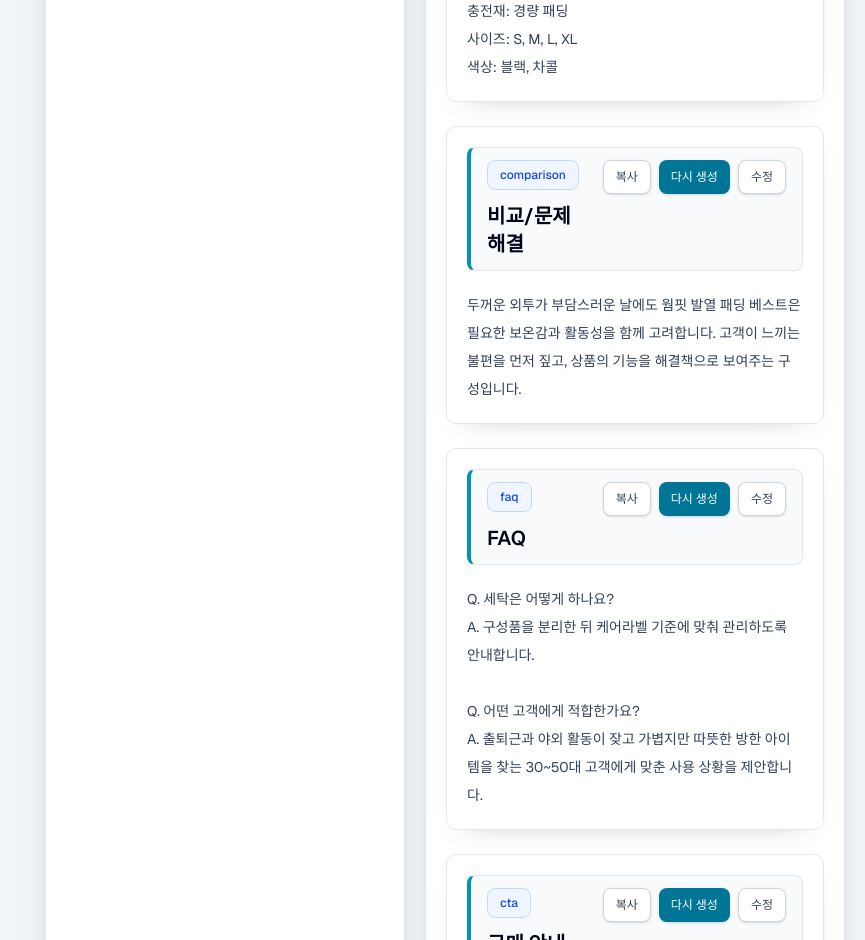
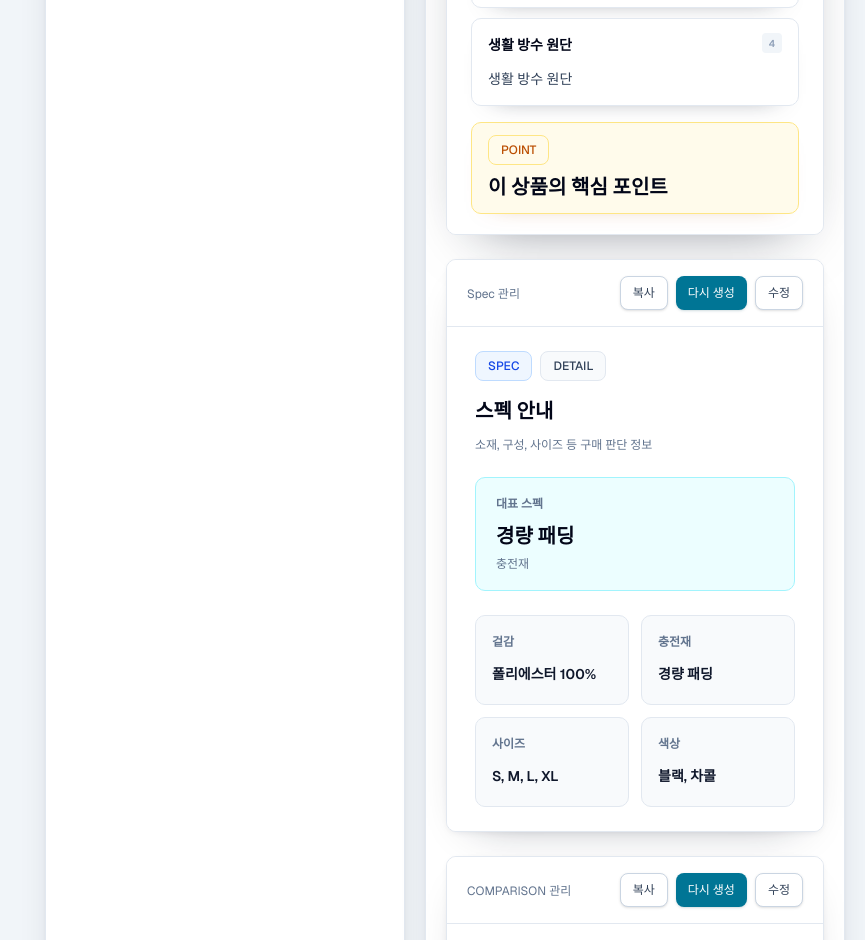
Before and after one commit to one-and1/detail-page-maker, a Next.js app: page / in a window 1280 px wide. Shown: the part 1860-2800 px from the top of the page, without its empty margins (415-1280 px from the left). Built offline with nearby package versions, Linux system fonts and the light colour scheme; no server answers.

Commit message:
260612 USP/Spec 렌더링 1차 완료

```diff
--- a/src/components/detail-preview.tsx
+++ b/src/components/detail-preview.tsx
@@ -1,14 +1,14 @@
 "use client";
 
 import { useEffect, useRef, useState } from "react";
-import { TONE_LABELS } from "@/src/lib/tone-system";
-import type { DetailSection, ProductInfo } from "@/src/types";
 import { Badge } from "@/src/components/ui/badge";
 import { Button } from "@/src/components/ui/button";
 import { Card, CardBody, CardHeader } from "@/src/components/ui/card";
 import { Caption, Headline, Text } from "@/src/components/ui/typography";
 import { cn } from "@/src/lib/class-names";
 import { fieldControlClass, previewContainerClass } from "@/src/lib/design-system";
+import { TONE_LABELS } from "@/src/lib/tone-system";
+import type { DetailSection, ProductInfo } from "@/src/types";
 
 type Props = {
   product: ProductInfo;
@@ -17,8 +17,6 @@ type Props = {
   onSectionRegenerate: (sectionId: DetailSection["id"]) => void | Promise<void>;
 };
 
-const FALLBACK_PROJECT_NAME = "새 프로젝트";
-
 type CopyTarget = "all" | DetailSection["id"];
 type CopyStatus = {
   kind: "success" | "error";
@@ -26,18 +24,26 @@ type CopyStatus = {
   message: string;
 } | null;
 
+const FALLBACK_PROJECT_NAME = "새 프로젝트";
+
 const formatSectionForCopy = (section: DetailSection) =>
   `${section.title}\n\n${section.copy.trim()}`;
 
 const formatAllSectionsForCopy = (sections: DetailSection[]) =>
   sections.map(formatSectionForCopy).join("\n\n---\n\n");
 
+const stripListMarker = (line: string) =>
+  line.replace(/^[-*•\d.)\s]+/, "").trim();
+
+const getContentLines = (copy: string) =>
+  copy
+    .split(/\n+/)
+    .map((line) => stripListMarker(line.trim()))
+    .filter(Boolean);
+
 const getHeroSubCopy = (section: DetailSection, product: ProductInfo) => {
   const productLabel = `${product.brandName} ${product.productName}`.trim();
-  const candidates = section.copy
-    .split(/\n{2,}|\n/)
-    .map((line) => line.trim())
-    .filter(Boolean);
+  const candidates = getContentLines(section.copy);
 
   return (
     candidates.find(
@@ -48,6 +54,167 @@ const getHeroSubCopy = (section: DetailSection, product: ProductInfo) => {
     "첫 화면에서 고객이 바로 이해할 수 있는 핵심 메시지를 배치합니다."
   );
 };
+
+type UspItem = {
+  title: string;
+  description: string;
+};
+
+type SpecRow = {
+  label: string;
+  value: string;
+};
+
+const truncateText = (text: string, maxLength: number) =>
+  text.length > maxLength ? `${text.slice(0, maxLength).trim()}...` : text;
+
+const getShortUspTitle = (text: string) => {
+  const normalizedText = text.replace(/\s+/g, " ").trim();
+  const phrase = normalizedText
+    .split(/(?:으로|로|에도|에서|까지|,|，|\.|!|\?)/)[0]
+    .trim();
+
+  return phrase || normalizedText;
+};
+
+const toUspItem = (line: string): UspItem => {
+  const [rawTitle, ...rest] = line.split(/[:：]/);
+  const colonDescription = rest.join(":").trim();
+
+  if (colonDescription) {
+    return {
+      title: getShortUspTitle(rawTitle),
+      description: truncateText(colonDescription, 76),
+    };
+  }
+
+  const [firstSentence, ...remainingSentences] = line
+    .split(/[.!?。]|[,，]/)
+    .map((item) => item.trim())
+    .filter(Boolean);
+  const title = getShortUspTitle(firstSentence || line);
+  const description = remainingSentences.join(" ") || line;
+
+  return {
+    title,
+    description: truncateText(description, 76),
+  };
+};
+
+const getUspItems = (section: DetailSection, product: ProductInfo) => {
+  const lines = getContentLines(section.copy).filter(
+    (line) => line !== section.title,
+  );
+  const source = lines.length > 0 ? lines : getContentLines(product.usp);
+
+  if (source.length > 1) {
+    return source.slice(0, 4);
+  }
+
+  return (source[0] || section.description || product.usp)
+    .split(/[,.·]/)
+    .map((item) => item.trim())
+    .filter(Boolean)
+    .slice(0, 4);
+};
+
+const getUspCards = (section: DetailSection, product: ProductInfo) =>
+  getUspItems(section, product).map(toUspItem);
+
+const SPEC_LABELS = [
+  "소재",
+  "재질",
+  "충전재",
+  "사이즈",
+  "색상",
+  "컬러",
+  "무게",
+  "중량",
+  "구성",
+  "원산지",
+  "제조국",
+  "대상",
+  "용도",
+  "카테고리",
+  "브랜드",
+] as const;
+
+const normalizeSpecLabel = (label: string) =>
+  label
+    .replace(/제품\s*스펙|스펙|구매\s*전\s*확인|확인하세요/gi, "")
+    .trim();
+
+const parseSpecLine = (line: string): SpecRow | null => {
+  const compactLine = line.replace(/\s+/g, " ").trim();
+
+  if (!compactLine || compactLine.length > 96) {
+    return null;
+  }
+
+  const [rawLabel, ...colonRest] = compactLine.split(/[:：]/);
+  const colonValue = colonRest.join(":").trim();
+  const normalizedLabel = normalizeSpecLabel(rawLabel);
+
+  if (colonValue && normalizedLabel && normalizedLabel.length <= 12) {
+    return {
+      label: normalizedLabel,
+      value: colonValue,
+    };
+  }
+
+  const matchedLabel = SPEC_LABELS.find((label) =>
+    compactLine.startsWith(label),
+  );
+
+  if (matchedLabel) {
+    const value = compactLine
+      .slice(matchedLabel.length)
+      .replace(/^[-\s/|·:：]+/, "")
+      .trim();
+
+    if (value) {
+      return {
+        label: matchedLabel === "컬러" ? "색상" : matchedLabel,
+        value,
+      };
+    }
+  }
+
+  return null;
+};
+
+const getSpecRows = (section: DetailSection, product: ProductInfo) => {
+  const source = [
+    ...getContentLines(product.specs),
+    ...getContentLines(section.copy).filter((line) => line !== section.title),
+  ];
+  const rows: SpecRow[] = [];
+  const seenLabels = new Set<string>();
+
+  source.forEach((line) => {
+    const row = parseSpecLine(line);
+
+    if (!row || seenLabels.has(row.label)) {
+      return;
+    }
+
+    seenLabels.add(row.label);
+    rows.push(row);
+  });
+
+  const fallbackRows: SpecRow[] = [
+    { label: "브랜드", value: product.brandName },
+    { label: "제품명", value: product.productName },
+    { label: "카테고리", value: product.category },
+  ].filter((row) => row.value.trim());
+
+  return (rows.length > 0 ? rows : fallbackRows).slice(0, 8);
+};
+
+const getSpecHighlight = (rows: SpecRow[]) =>
+  rows.find((row) =>
+    ["소재", "재질", "충전재", "사이즈", "색상"].includes(row.label),
+  );
 
 export function DetailPreview({
   product,
@@ -179,8 +346,22 @@ export function DetailPreview({
     </div>
   );
 
-  const renderSectionEditor = (section: DetailSection) =>
-    editingSectionId === section.id ? (
+  const renderManagementHeader = (section: DetailSection, label: string) => (
+    <CardHeader className="flex items-start justify-between gap-3 bg-white px-4 py-3">
+      <Caption className="pt-2 text-slate-400">{label}</Caption>
+      {renderSectionActions(section)}
+    </CardHeader>
+  );
+
+  const renderSectionEditor = (
+    section: DetailSection,
+    options: { hideReadOnlyCopy?: boolean } = {},
+  ) => {
+    if (editingSectionId !== section.id && options.hideReadOnlyCopy) {
+      return null;
+    }
+
+    return editingSectionId === section.id ? (
       <div className="mt-5 grid gap-3">
         <textarea
           className={cn(fieldControlClass, "min-h-48 resize-y leading-7")}
@@ -205,20 +386,21 @@ export function DetailPreview({
         {section.copy}
       </div>
     );
+  };
 
   const renderHeroSection = (section: DetailSection) => {
     const heroSubCopy = getHeroSubCopy(section, product);
 
     return (
-      <section
+      <Card
+        as="section"
+        id={`detail-section-${section.id}`}
         key={section.id}
-        id={`detail-section-${section.id}`}
-        className="overflow-hidden rounded-lg border border-slate-200 bg-white shadow-[var(--shadow-card-hover)]"
+        className="overflow-hidden"
+        padding="none"
+        shadow="elevated"
       >
-        <div className="flex items-start justify-between gap-3 border-b border-slate-100 bg-white px-4 py-3">
-          <Caption className="pt-2 text-slate-400">Hero 관리</Caption>
-          {renderSectionActions(section)}
-        </div>
+        {renderManagementHeader(section, "Hero 관리")}
 
         <div className="bg-[linear-gradient(135deg,#0f172a_0%,#155e75_58%,#f59e0b_150%)] px-5 py-8 text-white sm:px-7 sm:py-10">
           <div className="min-w-0 [writing-mode:horizontal-tb]">
@@ -269,21 +451,156 @@ export function DetailPreview({
           </div>
         </div>
 
-        <div className="border-t border-slate-100 px-5 pb-5 sm:px-7">
+        <CardBody className="border-t border-slate-100 px-5 pb-5 sm:px-7">
           {renderSectionEditor(section)}
-        </div>
-      </section>
+        </CardBody>
+      </Card>
+    );
+  };
+
+  const renderUspSection = (section: DetailSection) => {
+    const uspCards = getUspCards(section, product);
+    const pointTitle = uspCards[0]?.title || "가볍고 선명하게";
+
+    return (
+      <Card
+        as="section"
+        id={`detail-section-${section.id}`}
+        key={section.id}
+        className="overflow-hidden"
+        padding="none"
+        shadow="elevated"
+      >
+        {renderManagementHeader(section, "USP 관리")}
+
+        <CardBody className="bg-white px-4 py-5 sm:px-5 lg:px-6">
+          <div className="flex flex-wrap items-center gap-2">
+            <Badge tone="primary">USP</Badge>
+            <Badge tone="point">KEY POINT</Badge>
+          </div>
+
+          <div className="mt-4">
+            <Headline className="text-2xl font-semibold text-slate-950">
+              {section.title}
+            </Headline>
+            <Caption className="mt-2 max-w-2xl text-sm leading-6 text-slate-500">
+              {section.description}
+            </Caption>
+          </div>
+
+          <div className="mt-5 grid grid-cols-1 gap-2.5">
+            {uspCards.map((item, index) => (
+              <div
+                className="min-w-0 rounded-lg border border-slate-200 bg-white px-4 py-3 shadow-[0_12px_26px_-24px_rgb(15_23_42_/_0.7)]"
+                key={`${section.id}-usp-${item.title}-${index}`}
+              >
+                <div className="grid grid-cols-[minmax(0,1fr)_auto] items-start gap-2">
+                  <div className="min-w-0">
+                    <Text as="h3" className="whitespace-normal text-base font-semibold leading-6 text-slate-950 [word-break:keep-all]">
+                      {item.title}
+                    </Text>
+                    <Text className="mt-1.5 overflow-hidden text-sm leading-6 text-slate-600 [display:-webkit-box] [word-break:keep-all] [-webkit-box-orient:vertical] [-webkit-line-clamp:2]">
+                      {item.description}
+                    </Text>
+                  </div>
+                  <span className="mt-0.5 flex h-5 w-5 shrink-0 items-center justify-center rounded bg-slate-100 text-[10px] font-semibold text-slate-400">
+                    {index + 1}
+                  </span>
+                </div>
+              </div>
+            ))}
+          </div>
+
+          <div className="mt-4 rounded-lg border border-amber-200 bg-amber-50 px-4 py-3 shadow-[0_10px_24px_-22px_rgb(180_83_9_/_0.55)]">
+            <Badge tone="point">POINT</Badge>
+            <Headline className="mt-2 text-lg font-semibold text-amber-950">
+              {pointTitle}
+            </Headline>
+          </div>
+
+          {renderSectionEditor(section, { hideReadOnlyCopy: true })}
+        </CardBody>
+      </Card>
+    );
+  };
+
+  const renderSpecSection = (section: DetailSection) => {
+    const specRows = getSpecRows(section, product);
+    const highlightRow = getSpecHighlight(specRows);
+
+    return (
+      <Card
+        as="section"
+        id={`detail-section-${section.id}`}
+        key={section.id}
+        className="overflow-hidden"
+        padding="none"
+      >
+        {renderManagementHeader(section, "Spec 관리")}
+
+        <CardBody className="bg-white px-5 py-6 sm:px-7">
+          <div className="flex flex-wrap items-center gap-2">
+            <Badge tone="info">SPEC</Badge>
+            <Badge tone="secondary">DETAIL</Badge>
+          </div>
+
+          <div className="mt-4">
+            <Headline className="text-2xl font-semibold text-slate-950">
+              {section.title}
+            </Headline>
+            <Caption className="mt-2 max-w-2xl text-sm leading-6 text-slate-500">
+              {section.description}
+            </Caption>
+          </div>
+
+          {highlightRow ? (
+            <div className="mt-5 rounded-lg border border-cyan-200 bg-cyan-50 px-5 py-4">
+              <Caption className="font-semibold text-cyan-700">
+                대표 스펙
+              </Caption>
+              <Headline className="mt-2 text-xl font-semibold text-cyan-950">
+                {highlightRow.value}
+              </Headline>
+              <Caption className="mt-1 text-cyan-700">
+                {highlightRow.label}
+              </Caption>
+            </div>
+          ) : null}
+
+          <div className="mt-6 grid gap-3 md:grid-cols-2">
+            {specRows.map((row, index) => (
+              <div
+                className="rounded-lg border border-slate-200 bg-slate-50 px-4 py-4"
+                key={`${section.id}-spec-${row.label}-${index}`}
+              >
+                <Caption className="font-semibold text-slate-500">
+                  {row.label}
+                </Caption>
+                <Text className="mt-2 text-base font-semibold leading-7 text-slate-900 [word-break:keep-all]">
+                  {row.value}
+                </Text>
+              </div>
+            ))}
+          </div>
+
+          {renderSectionEditor(section, { hideReadOnlyCopy: true })}
+        </CardBody>
+      </Card>
     );
   };
 
   const renderDefaultSection = (section: DetailSection) => (
-    <section
+    <Card
+      as="section"
+      id={`detail-section-${section.id}`}
       key={section.id}
-      id={`detail-section-${section.id}`}
-      className="rounded-lg border border-slate-200 bg-white p-5 shadow-[0_10px_28px_-24px_rgb(15_23_42_/_0.55)]"
+      className="overflow-hidden"
+      padding="none"
     >
-      <div className="flex items-start justify-between gap-4 rounded-md border border-slate-200 border-l-4 border-l-cyan-600 bg-slate-50 px-4 py-3">
-        <div className="min-w-0">
+      {renderManagementHeader(section, `${section.kind.toUpperCase()} 관리`)}
+
+      <CardBody className="px-5 py-5">
+        <div className="rounded-md border border-slate-200 border-l-4 border-l-cyan-600 bg-slate-50 px-4 py-3">
           <div className="flex flex-wrap items-center gap-2">
             <Badge tone="info">{section.kind}</Badge>
           </div>
@@ -291,11 +608,10 @@ export function DetailPreview({
             {section.title}
           </Text>
         </div>
-        {renderSectionActions(section)}
-      </div>
 
-      {renderSectionEditor(section)}
-    </section>
+        {renderSectionEditor(section)}
+      </CardBody>
+    </Card>
   );
 
   return (
@@ -336,9 +652,21 @@ export function DetailPreview({
       </CardHeader>
 
       <CardBody className={cn(previewContainerClass, "grid gap-6 py-6")}>
-        {sections.map((section, index) =>
-          index === 0 ? renderHeroSection(section) : renderDefaultSection(section),
-        )}
+        {sections.map((section, index) => {
+          if (index === 0) {
+            return renderHeroSection(section);
+          }
+
+          if (section.kind === "usp") {
+            return renderUspSection(section);
+          }
+
+          if (section.kind === "spec") {
+            return renderSpecSection(section);
+          }
+
+          return renderDefaultSection(section);
+        })}
 
         <footer className="mt-10 border-t border-slate-100 pt-6 text-xs leading-6 text-slate-500">
           <p>금지 표현: {product.forbiddenPhrases || "입력 없음"}</p>
```
